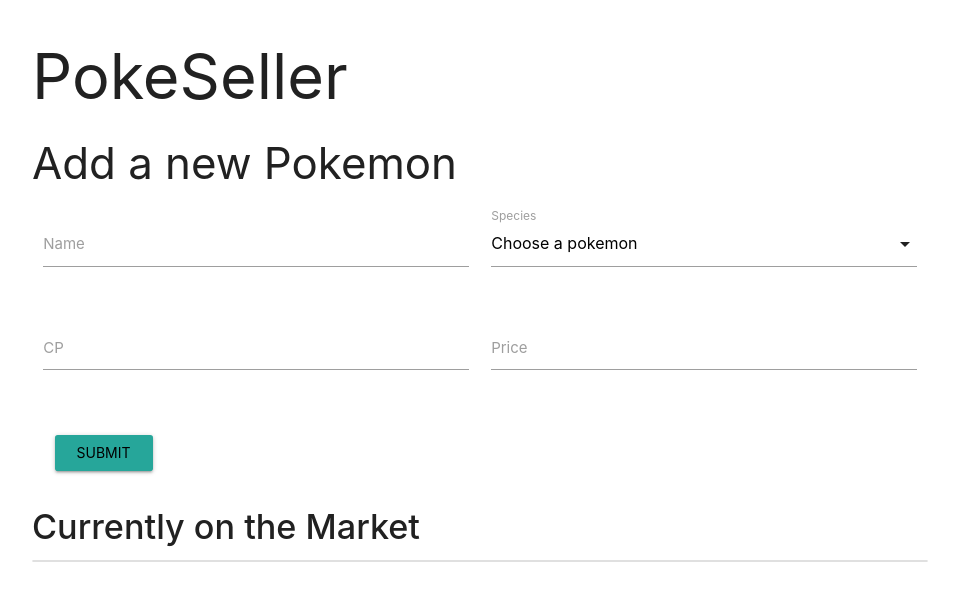
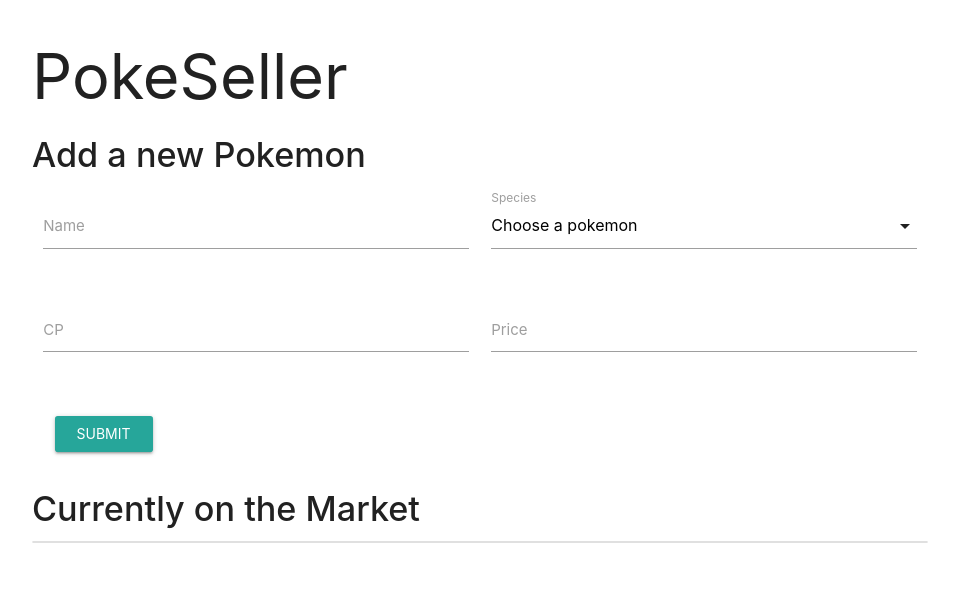
Before and after one commit to ongsterr/pokeshop, a plain HTML site: page frontend/index.html in a window 1280 px wide. Shown: the whole page, without its empty margins (160-1119 px from the left). Drawn offline with nearby package versions, Linux system fonts and the light colour scheme; no server answers.

Commit message:
Update some styles in form

```diff
--- a/frontend/index.html
+++ b/frontend/index.html
@@ -11,12 +11,19 @@
     <script defer src="./index.js"></script>
 
     <title>PokeShop</title>
+    <style type="text/css">
+        input[type="submit"] {
+            color: white !important;
+        }
+    </style>
 </head>
 <body>
     <main class="container">
         <h1>PokeSeller</h1>
         <div class="row">
-            <h3>Add a new Pokemon</h3>
+            <h4>
+                <strong>Add a new Pokemon</strong>
+            </h4>
             <form action="http://localhost:3000/pokemon" class="col s12">
                 <div class="row">
 
--- a/frontend/index.js
+++ b/frontend/index.js
@@ -109,6 +109,7 @@
     selection.classList.add('selected');
     const form = e.target.elements
     const name = form.name.value
+    console.log(form);
     const species = document.querySelector('.selected').innerText;
 
     const CP = form.CP.value
```
